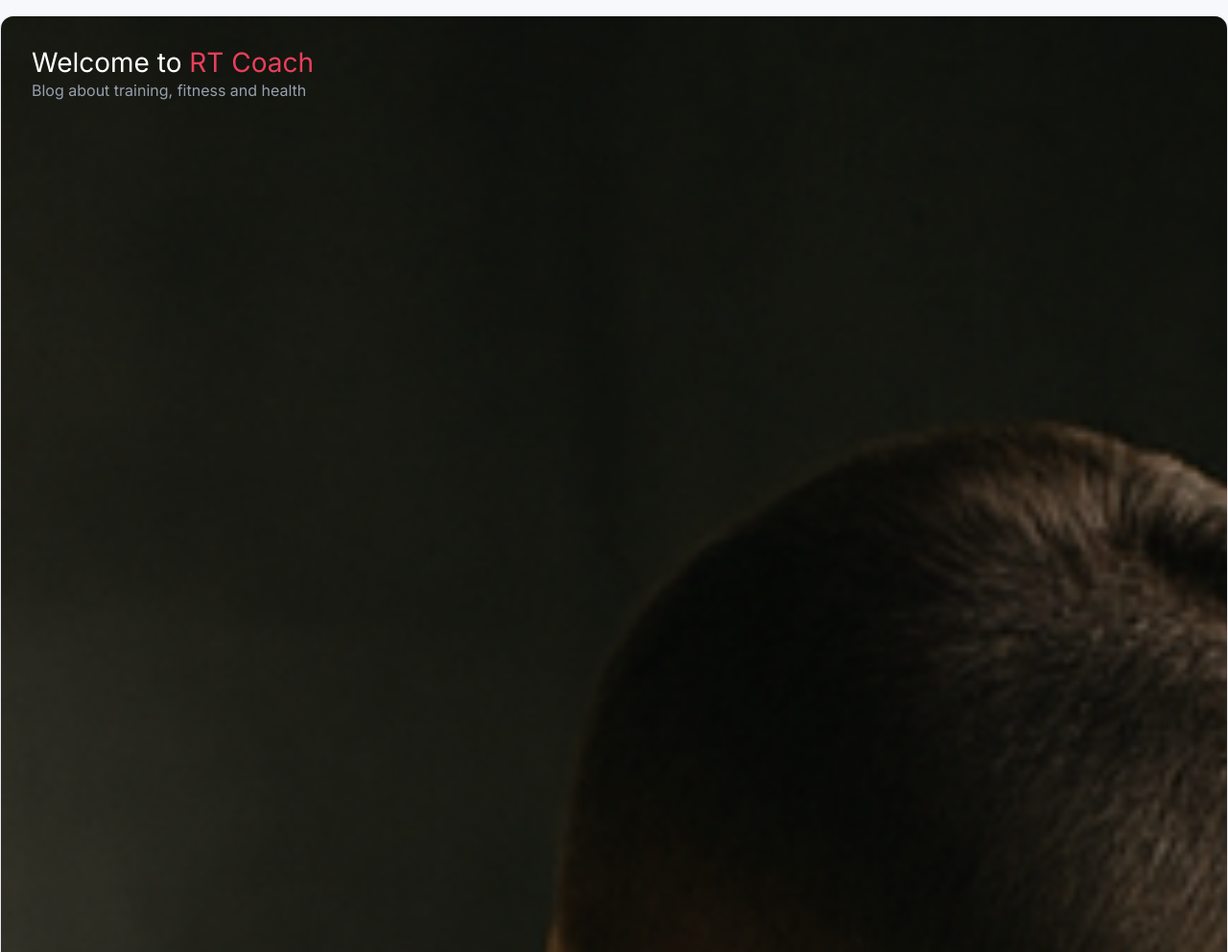
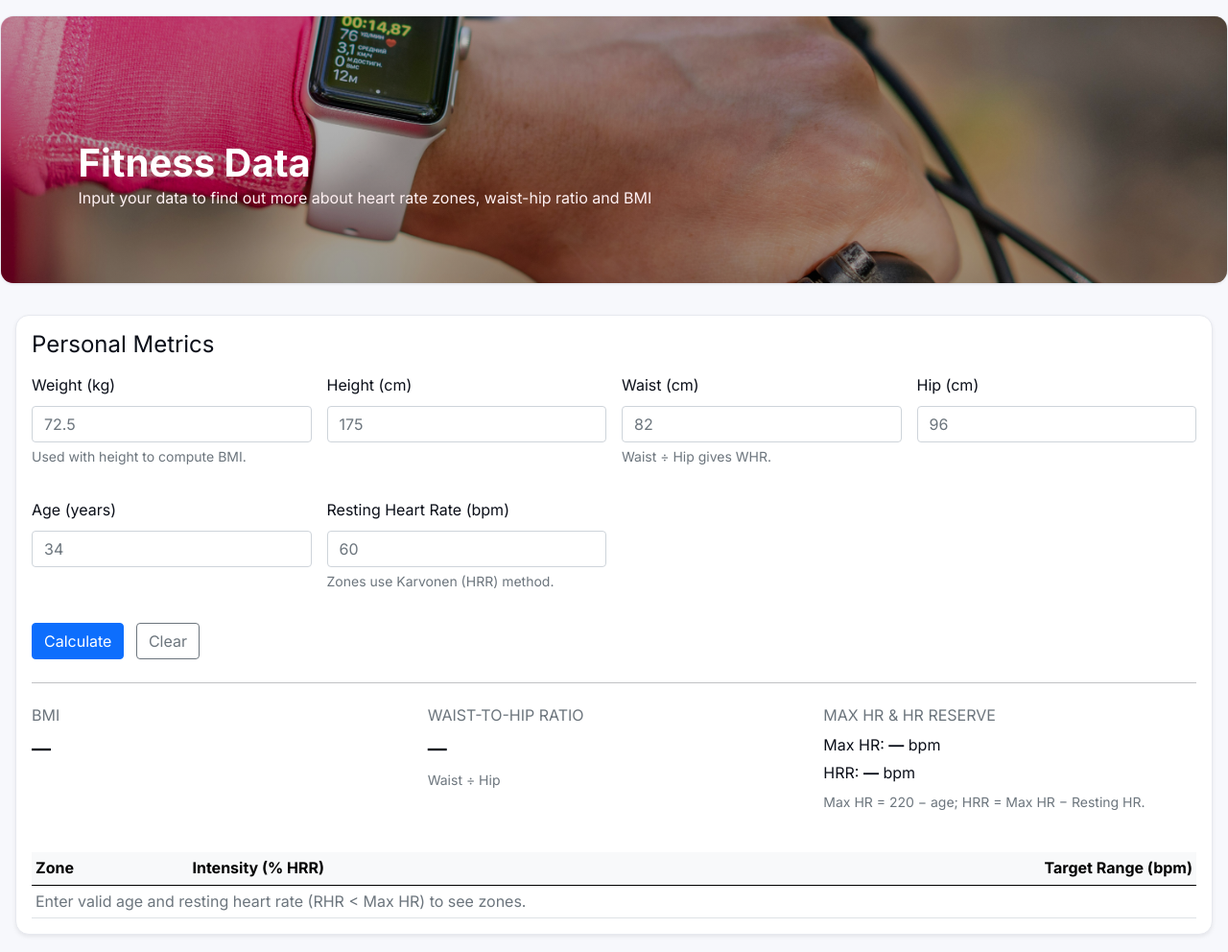
Before and after one commit to rory-codes/rt-coach, a Django app: page /fitness/ in a window 1280 px wide. Shown: the part 62-1054 px from the top of the page at 96% size. Run offline with Django 4.2, Linux system fonts and the light colour scheme; data that the repository does not hold is empty.

Commit message:
Refactor fitness data template and styles; update hero section, replace images, and adjust layout

```diff
--- a/fitness_data/templates/fitness_data/fitness_data.html
+++ b/fitness_data/templates/fitness_data/fitness_data.html
@@ -1,17 +1,24 @@
 {% extends 'base.html' %}
+{% load static %}
+
+{# Override the hero from base.html #}
+{% block hero %}
+<section class="container-fluid px-0">
+  <div class="masthead">
+    <div class="masthead-image">
+      <img class="masthead-photo" src="{% static 'img/data.jpg' %}" alt="">
+    </div>
+    <div class="masthead-text">
+      <h1 class="post-title">Fitness Data</h1>
+      <p class="post-subtitle">
+        Input your data to find out more about heart rate zones, waist-hip ratio and BMI
+      </p>
+    </div>
+  </div>
+</section>
+{% endblock hero %}
+
 {% block content %}
-{% load static %}
-<div class="container mt-5">
-    <div class="row">
-        <div class="col-4 text-center">
-            <img src="{% static 'images/nobody.jpg' %}" width="75%" />
-        </div>
-        <div class="col-8">
-            <h2 class="mb-3">{{ fitness_data.title }}</h2>
-            <div class="mb-4">{{ fitness_data.content | safe }}</div>
-        </div>
-    </div>
-
     <!-- Personal Metrics -->
     <div class="row mt-2">
         <div class="col-12">
--- a/static/css/style.css
+++ b/static/css/style.css
@@ -91,7 +91,7 @@ img { max-width: 100%; height: auto; display: block; }
     position: relative;
     overflow: hidden;
     margin: var(--rt-gap-4) auto 0;
-    height: clamp(6000px, 60vh, 600px);
+    height: clamp(280px, 17vh, 350px);
     border-radius: var(--rt-radius);
     border:1px solid var(--rt-border);
     box-shadow: var(--rt-shadow-1);
@@ -179,7 +179,7 @@ img { max-width: 100%; height: auto; display: block; }
 }
 .post-subtitle {
     margin-left: 4%;
-    color: var(--rt-muted);
+    color: var(--rt-accent-50);
 }
 
 .faded { color: #96a0ad; }
--- a/templates/base.html
+++ b/templates/base.html
@@ -1,6 +1,6 @@
 {% load static %}
 {% url 'blog:home' as home_url %}
-{% url 'fitness_data' as fitness_data_url %}
+{% url 'fitness_data:fitness_page' as fitness_url %}
 
 <!DOCTYPE html>
 <html class="h-100" lang="en">
@@ -49,7 +49,7 @@
           </li>
           <li class="nav-item">
             <a class="nav-link {% if request.path == fitness_data_url %}active{% endif %}"
-               aria-current="page" href="{{ fitness_data_url }}">Fitness data</a>
+               aria-current="page" href="{{ fitness_url }}">Fitness data</a>
           </li>
         </ul>
         <span class="navbar-text text-muted">
```
Also changed, not shown: static/img/data.jpg (added), static/img/default.jpg, static/img/nobody.jpg (deleted).
